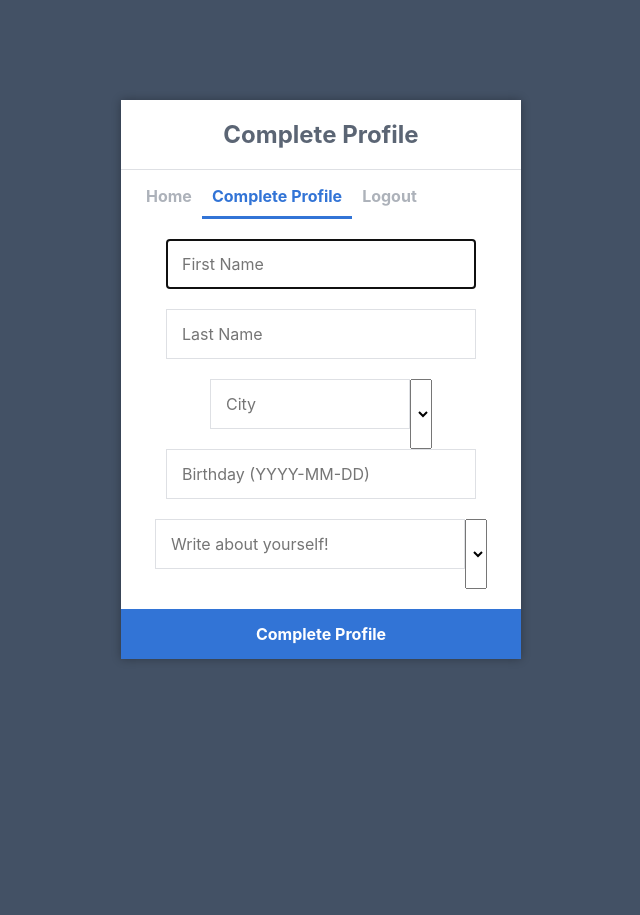
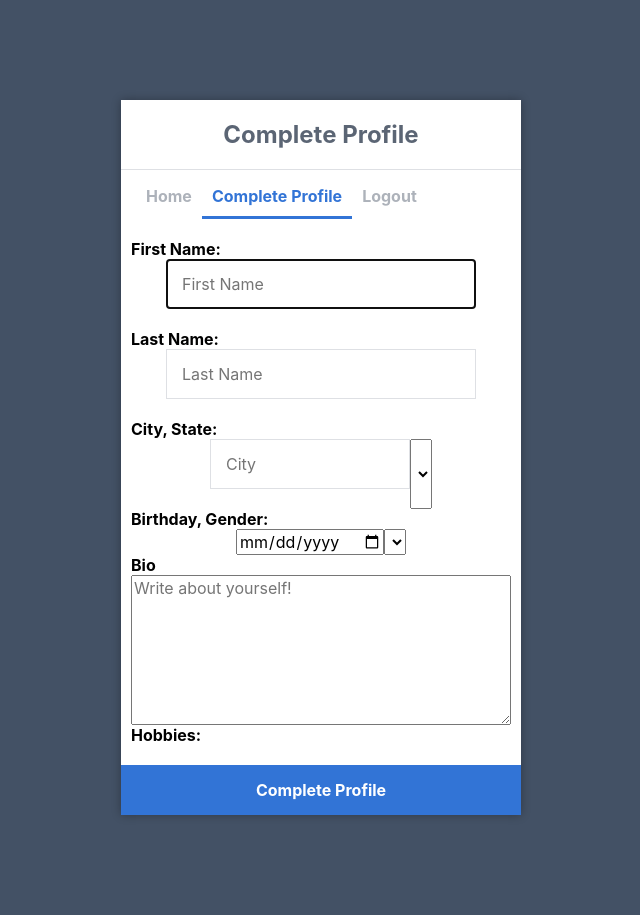
Before and after one commit to rsmith531/dating-database, a Python web app: template flask/templates/complete_profile.html in a window 1280 px wide. Shown: the whole page, without its empty margins (319-959 px from the left). Before the commit the page ends 660 px from the top, so only its background shows below. Run offline with Jinja, Linux system fonts and the light colour scheme; the template is opened without the code that fills it, so the values that code supplies are empty.

Commit message:
added hobbies to complete_profile and profile pages. tested add, remove, edit

```diff
--- a/flask/templates/complete_profile.html
+++ b/flask/templates/complete_profile.html
@@ -15,11 +15,14 @@
 				<a href="{{ url_for('logout') }}">Logout</a>
 			</div>
 			<form action="{{ url_for('complete_profile') }}" method="post" autocomplete="off">
+				<h4 style="width: 100%; padding-left: 10px; margin-top: 0; margin-bottom: 0">First Name:</h4>
 				<input type="text" name="firstName" placeholder="First Name" id="firstName" value="{{ user['first_name'] }}" autofocus required>
+
+				<h4 style="width: 100%; padding-left: 10px; margin-top: 0;  margin-bottom: 0">Last Name:</h4>
 				<input type="text" name="lastName" placeholder="Last Name" id="lastName" value="{{ user['last_name'] }}" required>
+
+				<h4 style="width: 100%; padding-left: 10px; margin-top: 0; margin-bottom: 0">City, State:</h4>
 				<input type="text" name="city" placeholder="City" id="city" value="{{ user['city'] }}" style="width: 50%" required>
-
-				<!--<input type="text" name="state" placeholder="State (SS)" id="state" value="{{ user['state'] }}" required>-->
 					<select name="state" id="state" required>
 						{% for state in states %}
                     		{% if state['state'] == user['state'] %}
@@ -30,10 +33,8 @@
                 	{% endfor %}
 					</select>
 
-				<input type="text" name="birthday" placeholder="Birthday (YYYY-MM-DD)" id="birthday" value="{{ user['birthday'] }}" required>
-				<input type="text" name="bio" placeholder="Write about yourself!" id="bio" value="{{ user['bio'] }}" required>
-
-				<!--<input type="text" name="gender" placeholder="Your gender" id="gender" value="{{ gender }}" required>-->
+				<h4 style="width: 100%; padding-left: 10px; margin-top: 0; margin-bottom: 0">Birthday, Gender:</h4>
+				<input type="date" name="birthday" placeholder="Birthday (YYYY-MM-DD)" id="birthday" value="{{ user['birthday'] }}" required>
 				<select name="gender" id="gender" required>
 					{% for gender in genders %}
 						{% if gender['gender_ID'] == user['gender_ID'] %}
@@ -44,6 +45,22 @@
 					{% endfor %}
 				</select>
 
+				<h4 style="width: 100%; padding-left: 10px; margin-top: 0; margin-bottom: 0">Bio</h4>
+				<textarea name="bio" placeholder="Write about yourself!" id="bio" required style="width: 95%; height: 150px;">{{ user['bio'] }}</textarea>
+
+
+
+				<h4 style="width: 100%; padding-left: 10px; margin-top: 0; margin-bottom: 0">Hobbies:</h4>
+				{% for hobby in hobbies %}
+				<div style="padding-right: 6%;">
+        			<input type="checkbox" name="hobbies" value="{{ hobby['hobby_name'] }}"
+            		{% if hobby['hobby_name'] in user_hobbies|map(attribute='hobby_name') %}
+						checked
+					{% endif %}
+					>{{ hobby['hobby_name'] }} <br/>
+				</div>
+				{% endfor %}
+
 				<div class="msg">{{ msg }}</div>
 				<input type="submit" value="Complete Profile">
 			</form>
```
Also changed, not shown: flask/main.py (+31 -4 lines), flask/templates/profile.html (+13 -2 lines).
